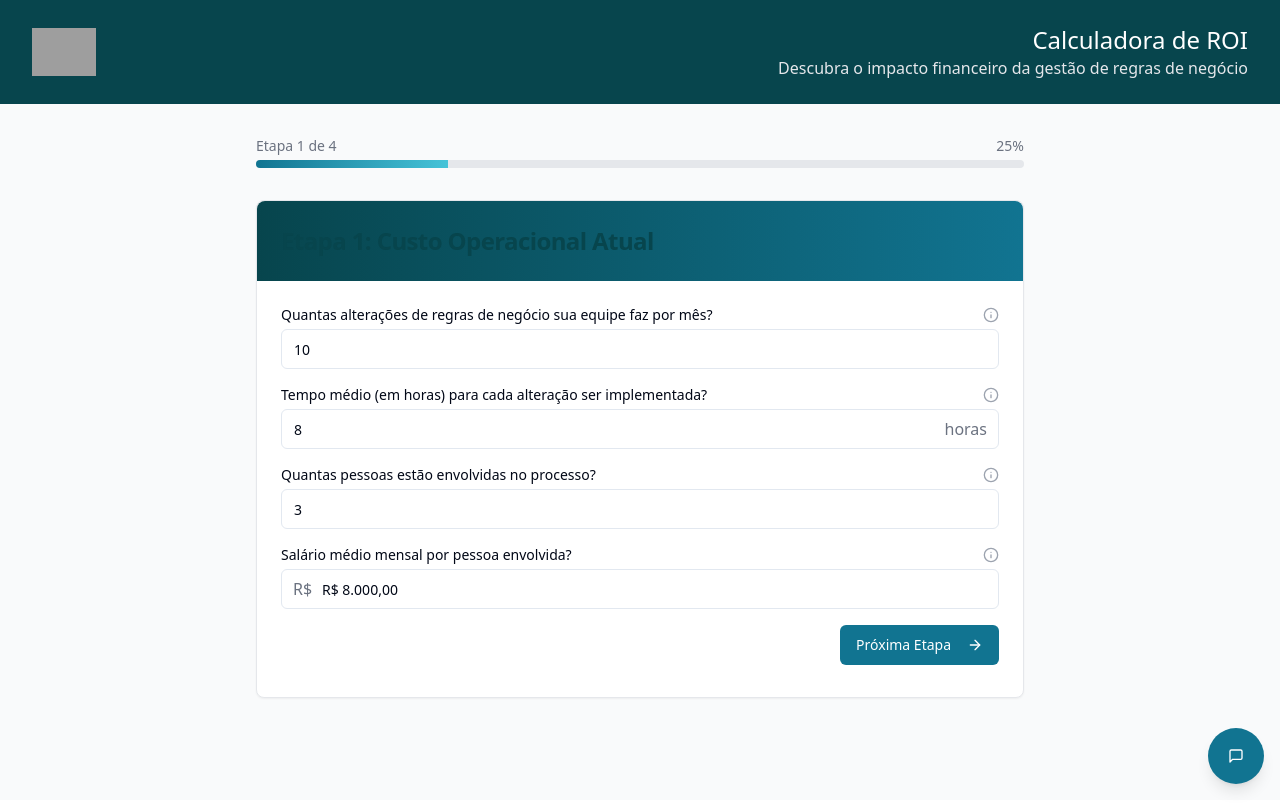
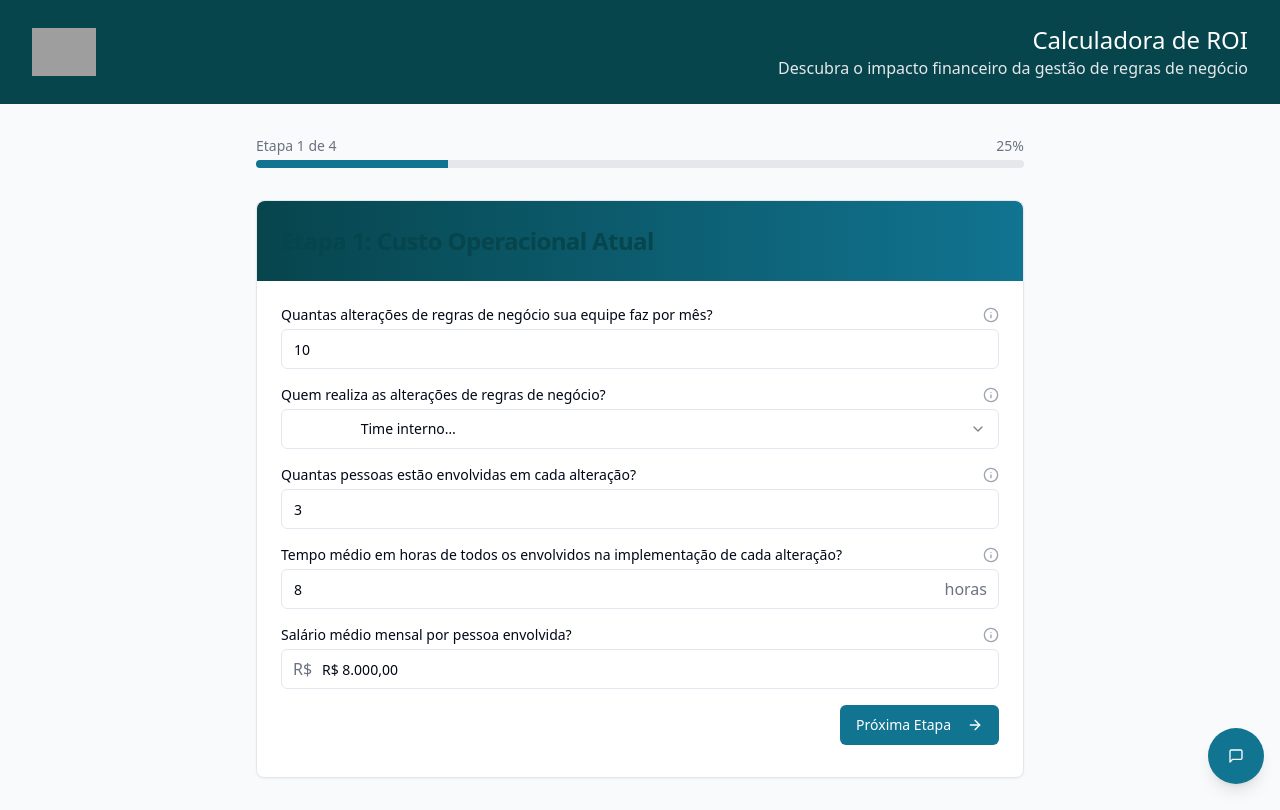
Before and after one commit to joaoturazzi/abaccus-roi-navigator, a React (Vite) app: page / in a window 1280 px wide. Built offline with nearby package versions, Linux system fonts and the light colour scheme; grey boxes are pictures that could not be loaded.

Commit message:
Refactor: Update calculator questions and results
- Modified questions in the calculator to improve clarity and user experience.
- Updated the results summary to reflect the changes and provide more accurate insights.
- Added dynamic CTA based on ROI.

```diff
--- a/src/components/Calculator/Calculator.tsx
+++ b/src/components/Calculator/Calculator.tsx
@@ -24,15 +24,15 @@ const Calculator = () => {
   // Step 1: Operational Cost data
   const [operationalCostData, setOperationalCostData] = useState({
     changesPerMonth: 10,
+    peopleInvolved: 3,
     hoursPerChange: 8,
-    peopleInvolved: 3,
     averageSalary: 800000, // R$ 8,000.00 in cents
+    implementationType: "internal", // Added new field
   });
 
   // Step 2: Revenue Loss data
   const [revenueLossData, setRevenueLossData] = useState({
-    averageTicket: 500000, // R$ 5,000.00 in cents
-    affectedCustomers: 10,
+    revenueLossEstimate: 3000000, // R$ 30,000.00 in cents (middle of 10k-50k range)
     changeFrequency: 2, // 2x per month
     delayDays: 5,
     criticalityImpact: 0.2, // 20%
@@ -44,7 +44,7 @@ const Calculator = () => {
   const totalSteps = 4; // Including lead capture form and results
 
   // Handle changes to operational cost data
-  const handleOperationalCostChange = (key: string, value: number) => {
+  const handleOperationalCostChange = (key: string, value: number | string) => {
     setOperationalCostData(prev => ({ ...prev, [key]: value }));
   };
 
@@ -70,24 +70,21 @@ const Calculator = () => {
 
   // Calculate results
   const calculateResults = () => {
-    const { changesPerMonth, hoursPerChange, peopleInvolved, averageSalary } = operationalCostData;
-    const { averageTicket, affectedCustomers, changeFrequency, criticalityImpact } = revenueLossData;
+    const { changesPerMonth, hoursPerChange, peopleInvolved, averageSalary, implementationType } = operationalCostData;
+    const { revenueLossEstimate, changeFrequency, criticalityImpact } = revenueLossData;
 
     // Calculate operational costs
     const { monthlyCost, annualCost } = calculateOperationalCosts(
       changesPerMonth,
       hoursPerChange,
       peopleInvolved,
-      averageSalary
+      averageSalary,
+      implementationType
     );
 
-    // Calculate revenue losses
-    const { monthlyRevenueLoss, annualRevenueLoss } = calculateRevenueLosses(
-      averageTicket,
-      affectedCustomers,
-      changeFrequency,
-      criticalityImpact
-    );
+    // Use the direct estimate for revenue losses
+    const monthlyRevenueLoss = revenueLossEstimate / 100; // Convert from cents to BRL
+    const annualRevenueLoss = monthlyRevenueLoss * 12;
 
     // Calculate ROI with Abaccus
     const { totalAnnualWaste, abaccusCost, potentialSavings, roi } = calculateROI(
--- a/src/components/Calculator/OperationalCostStep.tsx
+++ b/src/components/Calculator/OperationalCostStep.tsx
@@ -5,15 +5,17 @@ import NumberInput from './NumberInput';
 import MoneyInput from './MoneyInput';
 import { Button } from "@/components/ui/button";
 import { ArrowRight } from "lucide-react";
+import SelectInput from './SelectInput';
 
 interface OperationalCostStepProps {
   formData: {
     changesPerMonth: number;
+    peopleInvolved: number;
     hoursPerChange: number;
-    peopleInvolved: number;
     averageSalary: number;
+    implementationType: string;
   };
-  onChange: (key: string, value: number) => void;
+  onChange: (key: string, value: number | string) => void;
   onNext: () => void;
 }
 
@@ -22,9 +24,18 @@ const OperationalCostStep: React.FC<OperationalCostStepProps> = ({
   onChange,
   onNext,
 }) => {
-  const { changesPerMonth, hoursPerChange, peopleInvolved, averageSalary } = formData;
+  const { changesPerMonth, peopleInvolved, hoursPerChange, averageSalary, implementationType } = formData;
 
-  const isFormValid = changesPerMonth > 0 && hoursPerChange > 0 && peopleInvolved > 0 && averageSalary > 0;
+  const implementationOptions = [
+    { value: "internal", label: "Time interno", description: "Nossa própria equipe faz as alterações" },
+    { value: "consulting", label: "Consultoria", description: "Contratamos consultoria para fazer as alterações" },
+    { value: "both", label: "Ambos", description: "Tanto nossa equipe quanto consultoria externa" }
+  ];
+
+  const isFormValid = changesPerMonth > 0 &&
+                     (implementationType === "consulting" || peopleInvolved > 0) &&
+                     hoursPerChange > 0 &&
+                     averageSalary > 0;
 
   return (
     <Card className="w-full max-w-3xl mx-auto animate-fade-in">
@@ -43,23 +54,43 @@ const OperationalCostStep: React.FC<OperationalCostStepProps> = ({
             tooltip="Considere todas as alterações em regras de negócio, fluxos de aprovação, condições de validação, etc."
           />
 
-          <NumberInput
-            id="hoursPerChange"
-            label="Tempo médio (em horas) para cada alteração ser implementada?"
-            value={hoursPerChange}
-            onChange={(value) => onChange('hoursPerChange', value)}
-            suffix="horas"
-            tooltip="Inclua o tempo de desenvolvimento, testes e implantação."
+          <SelectInput
+            id="implementationType"
+            label="Quem realiza as alterações de regras de negócio?"
+            value={implementationType}
+            onChange={(value) => onChange('implementationType', value.toString())}
+            options={implementationOptions}
+            tooltip="Selecione quem é responsável por fazer as alterações nas regras"
           />
 
+          {implementationType !== "consulting" && (
             <NumberInput
               id="peopleInvolved"
-            label="Quantas pessoas estão envolvidas no processo?"
+              label="Quantas pessoas estão envolvidas em cada alteração?"
               value={peopleInvolved}
               onChange={(value) => onChange('peopleInvolved', value)}
               tooltip="Considere analistas, desenvolvedores, testadores e gestores envolvidos."
             />
+          )}
 
+          <NumberInput
+            id="hoursPerChange"
+            label="Tempo médio em horas de todos os envolvidos na implementação de cada alteração?"
+            value={hoursPerChange}
+            onChange={(value) => onChange('hoursPerChange', value)}
+            suffix="horas"
+            tooltip="Inclua o tempo total de análise, desenvolvimento, testes e implantação de todos os envolvidos."
+          />
+
+          {implementationType === "consulting" ? (
+            <MoneyInput
+              id="averageSalary"
+              label="Valor médio da hora de consultoria?"
+              value={averageSalary}
+              onChange={(value) => onChange('averageSalary', value)}
+              tooltip="Considere o valor médio da hora de consultoria."
+            />
+          ) : (
             <MoneyInput
               id="averageSalary"
               label="Salário médio mensal por pessoa envolvida?"
@@ -67,6 +98,7 @@ const OperationalCostStep: React.FC<OperationalCostStepProps> = ({
               onChange={(value) => onChange('averageSalary', value)}
               tooltip="Considere o custo total (salário + benefícios + encargos)."
             />
+          )}
 
           <div className="mt-6 flex justify-end">
             <Button
--- a/src/components/Calculator/ProgressBar.tsx
+++ b/src/components/Calculator/ProgressBar.tsx
@@ -15,9 +15,9 @@ const ProgressBar: React.FC<ProgressBarProps> = ({ currentStep, totalSteps }) =>
         <span>Etapa {currentStep} de {totalSteps}</span>
         <span>{Math.round(percentage)}%</span>
       </div>
-      <div className="progress-bar">
+      <div className="h-2 bg-gray-200 rounded-full overflow-hidden">
         <div
-          className="progress-bar-fill"
+          className="h-full bg-abaccus-primary transition-all duration-300 ease-in-out"
           style={{ width: `${percentage}%` }}
         ></div>
       </div>
--- a/src/lib/utils.ts
+++ b/src/lib/utils.ts
@@ -1,4 +1,3 @@
-
 import { clsx, type ClassValue } from "clsx";
 import { twMerge } from "tailwind-merge";
 import jsPDF from "jspdf";
@@ -23,16 +22,22 @@ export function calculateOperationalCosts(
   changesPerMonth: number,
   hoursPerChange: number,
   peopleInvolved: number,
-  averageSalary: number
+  averageSalary: number,
+  implementationType: string
 ) {
   // Convert averageSalary from cents to BRL
   const salaryInBRL = averageSalary / 100;
 
-  // Calculate hourly cost (assuming 160 work hours per month)
-  const hourlyRate = salaryInBRL / 160;
+  let monthlyCost = 0;
 
-  // Calculate monthly operational cost
-  const monthlyCost = changesPerMonth * hoursPerChange * peopleInvolved * hourlyRate;
+  if (implementationType === "consulting") {
+    // For consulting, averageSalary is the hourly rate
+    monthlyCost = changesPerMonth * hoursPerChange * salaryInBRL;
+  } else {
+    // For internal teams, calculate hourly cost (assuming 160 work hours per month)
+    const hourlyRate = salaryInBRL / 160;
+    monthlyCost = changesPerMonth * hoursPerChange * peopleInvolved * hourlyRate;
+  }
 
   // Calculate annual operational cost
   const annualCost = monthlyCost * 12;
@@ -40,19 +45,10 @@ export function calculateOperationalCosts(
   return { monthlyCost, annualCost };
 }
 
-// Calculate revenue losses
+// Calculate revenue losses - Now we just pass through the direct estimate
 export function calculateRevenueLosses(
-  averageTicket: number,
-  affectedCustomers: number,
-  changeFrequency: number,
-  criticalityImpact: number
+  monthlyRevenueLoss: number
 ) {
-  // Convert averageTicket from cents to BRL
-  const ticketInBRL = averageTicket / 100;
-
-  // Calculate monthly revenue loss
-  const monthlyRevenueLoss = ticketInBRL * affectedCustomers * changeFrequency * criticalityImpact;
-
   // Calculate annual revenue loss
   const annualRevenueLoss = monthlyRevenueLoss * 12;
 
```
Also changed, not shown: src/components/Calculator/RevenueLossStep.tsx (+19 -20 lines). Lines whose indentation alone changed are shown as unchanged.
